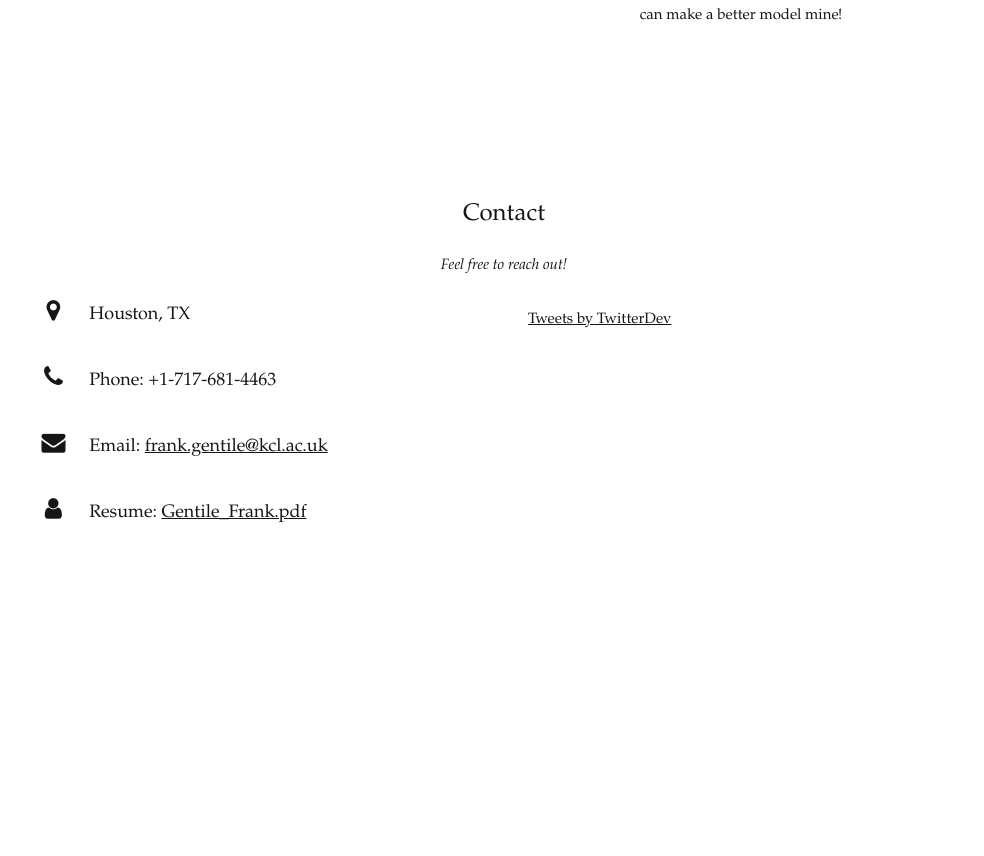
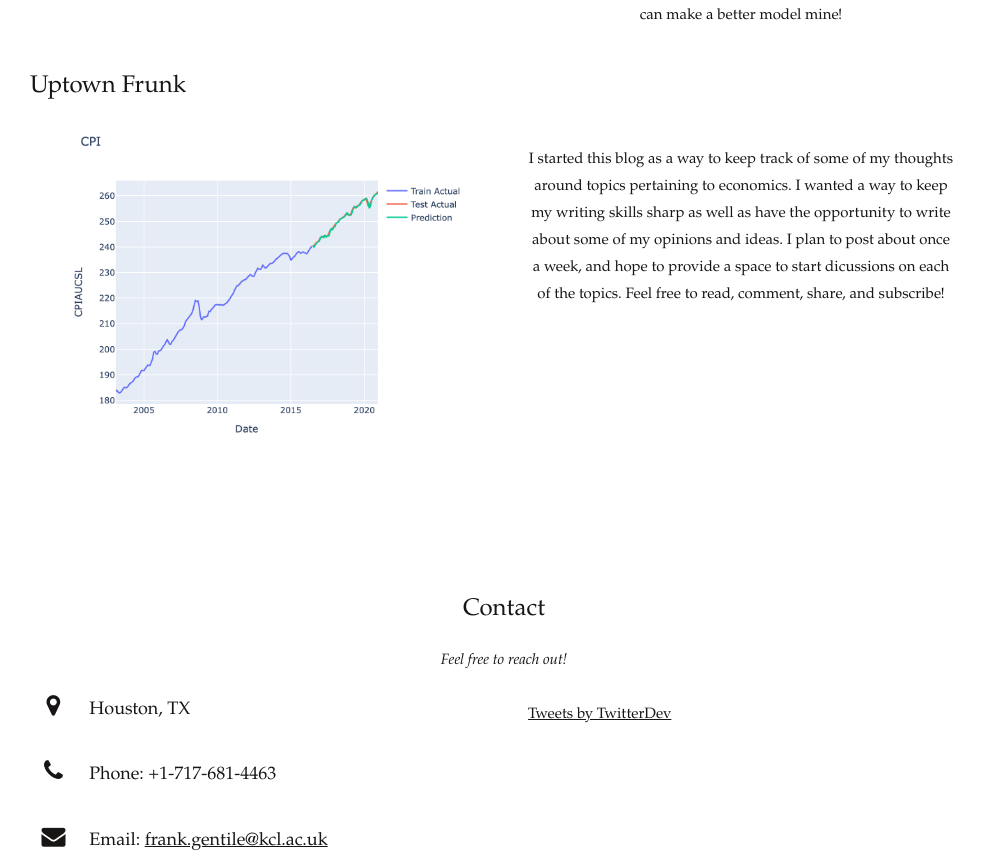
Before and after one commit to frank-gentile/.github.io, a plain HTML site: page index.html in a window 1280 px wide. Shown: the part 2693-3549 px from the top of the page, without its empty margins (136-1120 px from the left). Before the commit the page ends 3306 px from the top, so only its background shows below. Drawn offline with nearby package versions, Linux system fonts and the light colour scheme.

Commit message:
Add blog

```diff
--- a/index.html
+++ b/index.html
@@ -134,6 +134,21 @@ body, html {
       </div>
     </div>
   </div>
+    <div class="w3-row">
+    <h3 class="w3-left">Uptown Frunk</h3>
+    <div class="w3-row">
+      <div class="w3-col m6 w3-center w3-padding-large">
+        <a href="https://arimadash.app"><img class="w3-round w3-image" src="arima.png" alt="" width="400" height="400"></a>
+      </div>
+      <div class="w3-col m6 w3-center w3-padding-large">
+        <p class="project-article">
+           I started this blog as a way to keep track of some of my thoughts around topics pertaining to economics. I wanted a way to keep my writing skills sharp as well
+           as have the opportunity to write about some of my opinions and ideas. I plan to post about once a week, and hope to provide a space to start dicussions
+           on each of the topics. Feel free to read, comment, share, and subscribe!
+        </p>
+      </div>
+    </div>
+  </div>
 </div>
 
 <!-- <div class="bgimg-1 w3-display-container w3-opacity-min" id="projects">
```
